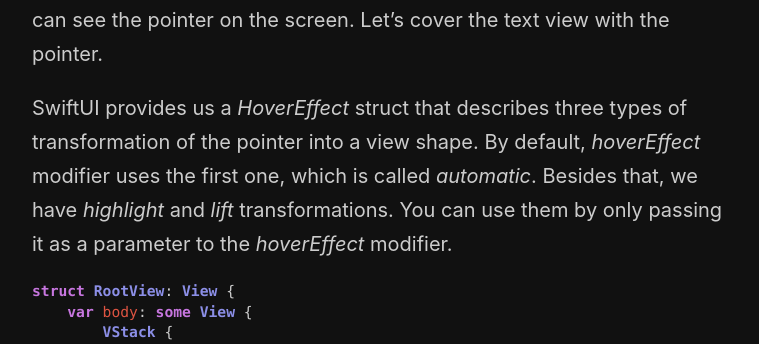
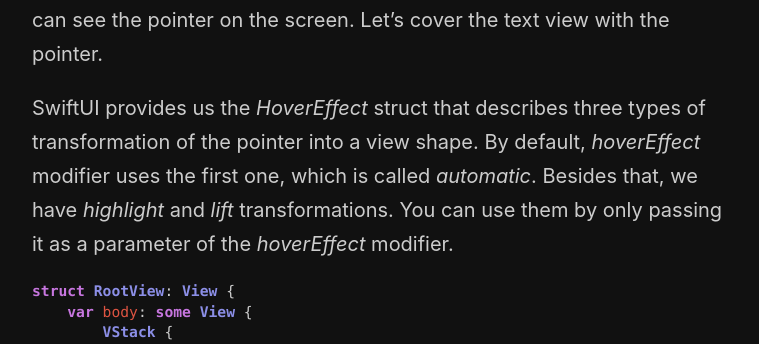
Before and after one commit to mecid/mecid.github.io, a Jekyll site: the page built from _posts/2020-03-25-hover-effect-in-swiftui.md, in a window 1280 px wide and 900 px high, scrolled down 989 px. Shown: the part 164-508 px from the top of the window, without its empty margins (258-1017 px from the left). Built offline with Jekyll 4.4.1, drawn with Linux system fonts in a browser that asks for light colours.

Commit message:
small typo fixed in the hover effect post

````diff
--- a/_posts/2020-03-25-hover-effect-in-swiftui.md
+++ b/_posts/2020-03-25-hover-effect-in-swiftui.md
@@ -25,7 +25,7 @@ struct RootView: View {
 
 Fortunately, iPad simulator supports trackpad simulation. You have to enable it by using *I/O -> Input -> Send cursor to Device* menu. Now we can see the pointer on the screen. Let's cover the text view with the pointer.
 
-SwiftUI provides us a *HoverEffect* struct that describes three types of transformation of the pointer into a view shape. By default, *hoverEffect* modifier uses the first one, which is called *automatic*. Besides that, we have *highlight* and *lift* transformations. You can use them by only passing it as a parameter to the *hoverEffect* modifier.
+SwiftUI provides us the *HoverEffect* struct that describes three types of transformation of the pointer into a view shape. By default, *hoverEffect* modifier uses the first one, which is called *automatic*. Besides that, we have *highlight* and *lift* transformations. You can use them by only passing it as a parameter of the *hoverEffect* modifier.
 
 ```swift
 struct RootView: View {
````
